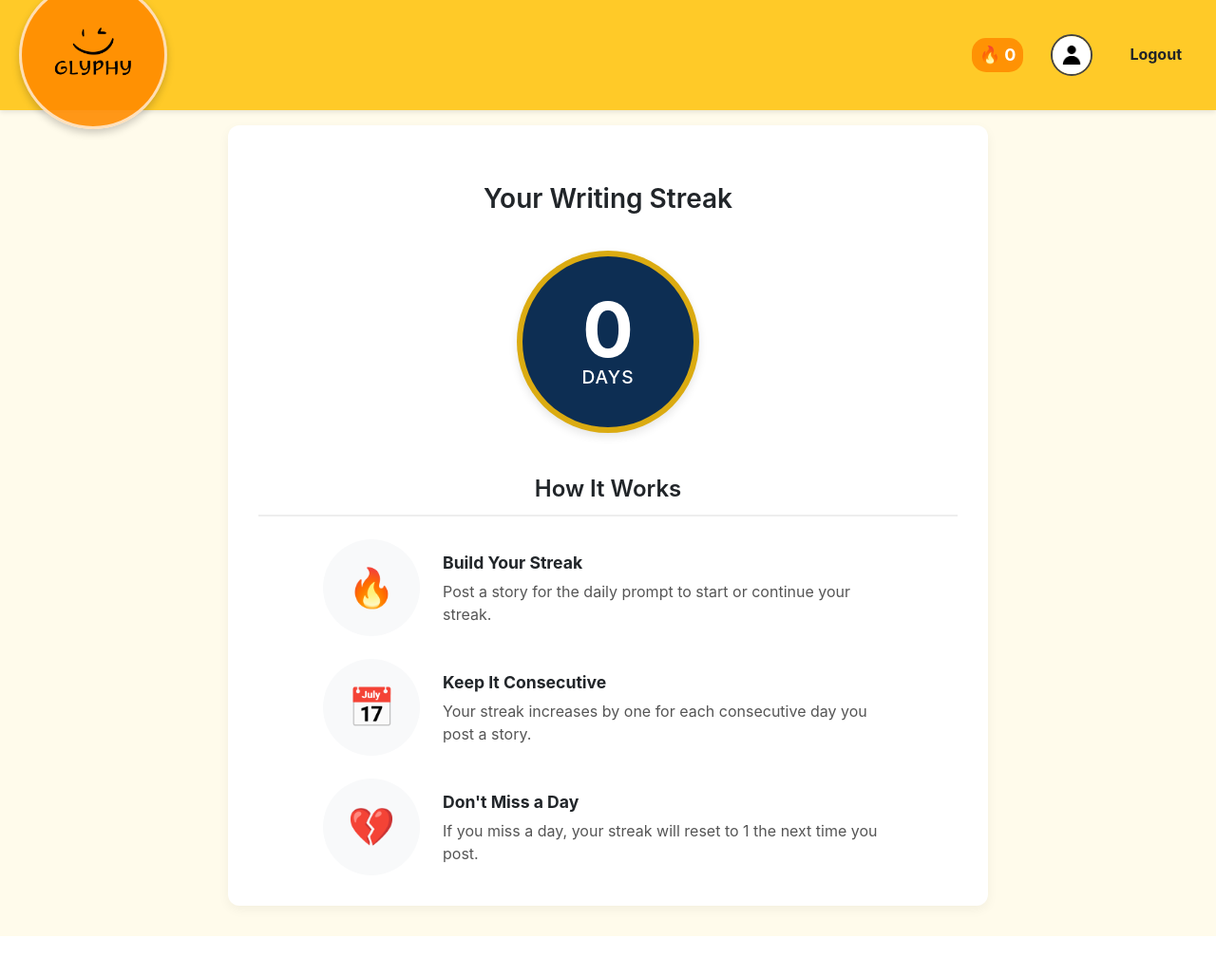
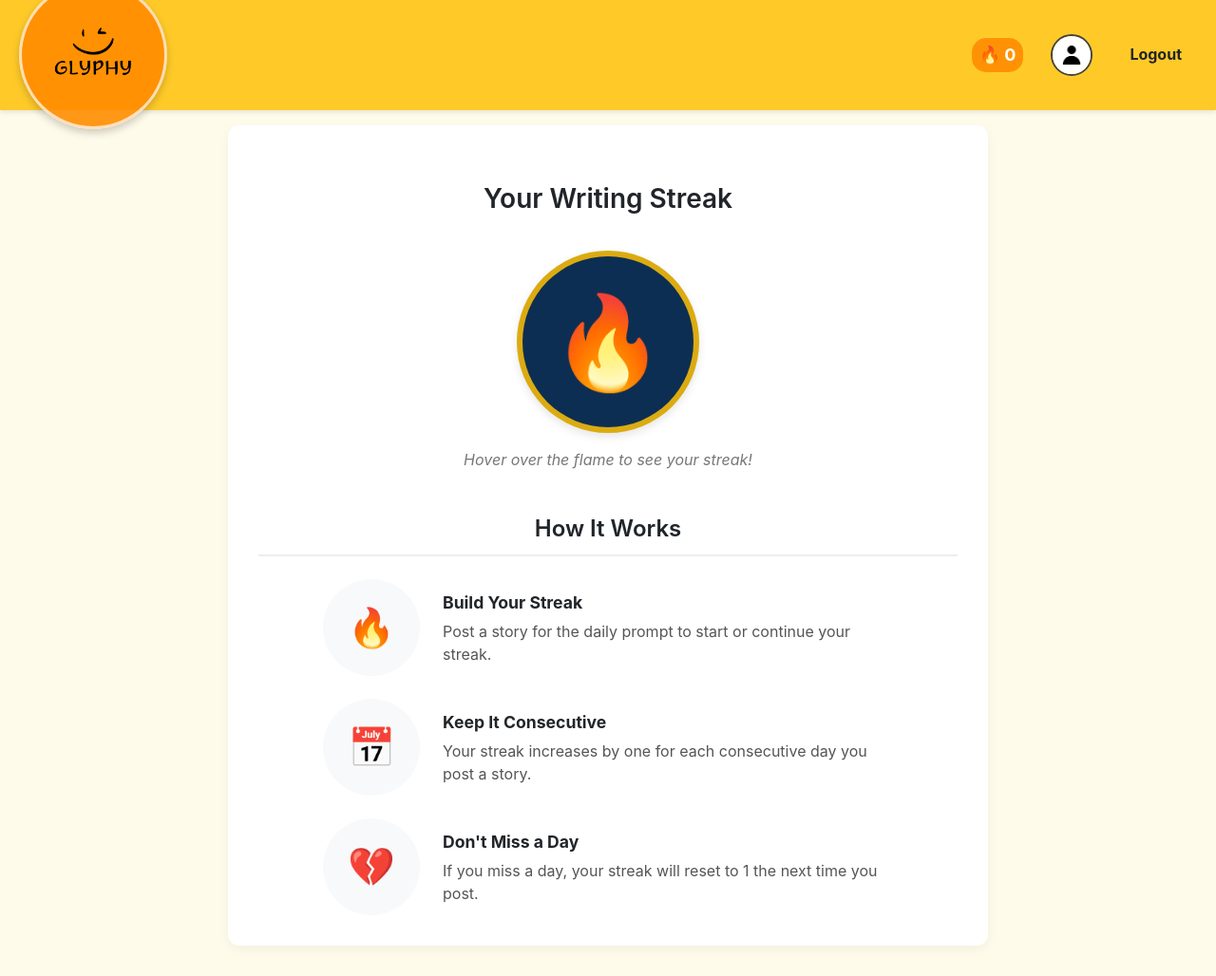
Before and after one commit to JackieHiggins/HackPSU, a Flask app: page /streak in a window 1280 px wide. Shown: the whole page at 95% size. Before the commit the page ends 986 px from the top, so only its background shows below. Run offline with Flask 3, Linux system fonts and the light colour scheme; the visitor is signed in with stand-in values (Sample User, id 1).

Commit message:
changed streak page formatting to be more dynamic

```diff
--- a/app/static/streak.css
+++ b/app/static/streak.css
@@ -1,21 +1,69 @@
+/* === STREAK PAGE STYLES === */
 .streak-display-container {
     display: flex;
     justify-content: center;
-    margin: 2rem 0;
+    margin: 2rem 0 1rem 0; /* Reduced bottom margin */
 }
 
 .streak-display {
+    position: relative; /* This is the anchor for the stacked elements */
     width: 180px;
     height: 180px;
     background-color: var(--dark-blue);
     color: white;
     border-radius: 50%;
     display: flex;
-    flex-direction: column;
     align-items: center;
     justify-content: center;
     border: 6px solid var(--golden-yellow);
     box-shadow: 0 4px 10px rgba(0,0,0,0.1);
+    cursor: pointer;
+    overflow: hidden; /* Ensures nothing spills out */
+    transition: background-color 0.3s ease-in-out; /* CHANGED: Added transition for smooth color change */
+}
+
+/* ADDED: On hover, the background color of the circle will change */
+.streak-display:hover {
+    background-color: var(--dark-orange-hover);
+}
+
+/* Styles for both stacked elements */
+.streak-icon,
+.streak-number-wrapper {
+    position: absolute;
+    top: 50%;
+    left: 50%;
+    transform: translate(-50%, -50%);
+    width: 100%;
+    text-align: center;
+    transition: opacity 0.3s ease-in-out; /* Smooth fade effect */
+}
+
+/* Initially, the flame is visible and on top */
+.streak-icon {
+    font-size: 6rem;
+    opacity: 1;
+    z-index: 2;
+}
+
+/* Initially, the number is invisible and underneath */
+.streak-number-wrapper {
+    display: flex;
+    flex-direction: column;
+    align-items: center;
+    justify-content: center;
+    opacity: 0;
+    z-index: 1;
+}
+
+/* On hover, fade out the flame */
+.streak-display:hover .streak-icon {
+    opacity: 0;
+}
+
+/* On hover, fade in the number */
+.streak-display:hover .streak-number-wrapper {
+    opacity: 1;
 }
 
 .streak-number {
@@ -30,6 +78,12 @@
     margin-top: -5px;
     text-transform: uppercase;
     letter-spacing: 1px;
+}
+
+.streak-hover-prompt {
+    text-align: center;
+    color: #777;
+    font-style: italic;
 }
 
 .subsection-title {
@@ -67,12 +121,12 @@
     display: flex;
     align-items: center;
     justify-content: center;
-    flex-shrink: 0; /* Prevents icon from shrinking */
+    flex-shrink: 0;
 }
 .streak-rule-icon:hover{
+    transition: transform 0.2s ease-in-out;
     transform: scale(1.1);
     cursor: pointer;
-    transition: transform 0.2s ease-in-out;
 }
 
 .streak-rule-text h4 {
--- a/app/templates/streak.html
+++ b/app/templates/streak.html
@@ -6,10 +6,15 @@
 
     <div class="streak-display-container">
         <div class="streak-display">
-            <span class="streak-number">{{ current_streak }}</span>
-            <span class="streak-label">Day{% if current_streak != 1 %}s{% endif %}</span>
+            <div class="streak-icon">🔥</div>
+
+            <div class="streak-number-wrapper">
+                <span class="streak-number">{{ current_streak }}</span>
+                <span class="streak-label">Day{% if current_streak != 1 %}s{% endif %}</span>
+            </div>
         </div>
     </div>
+    <p class="streak-hover-prompt">Hover over the flame to see your streak!</p>
 
     <h3 class="subsection-title">How It Works</h3>
     <div class="streak-explanation">
```
Also changed, not shown: app.db.
